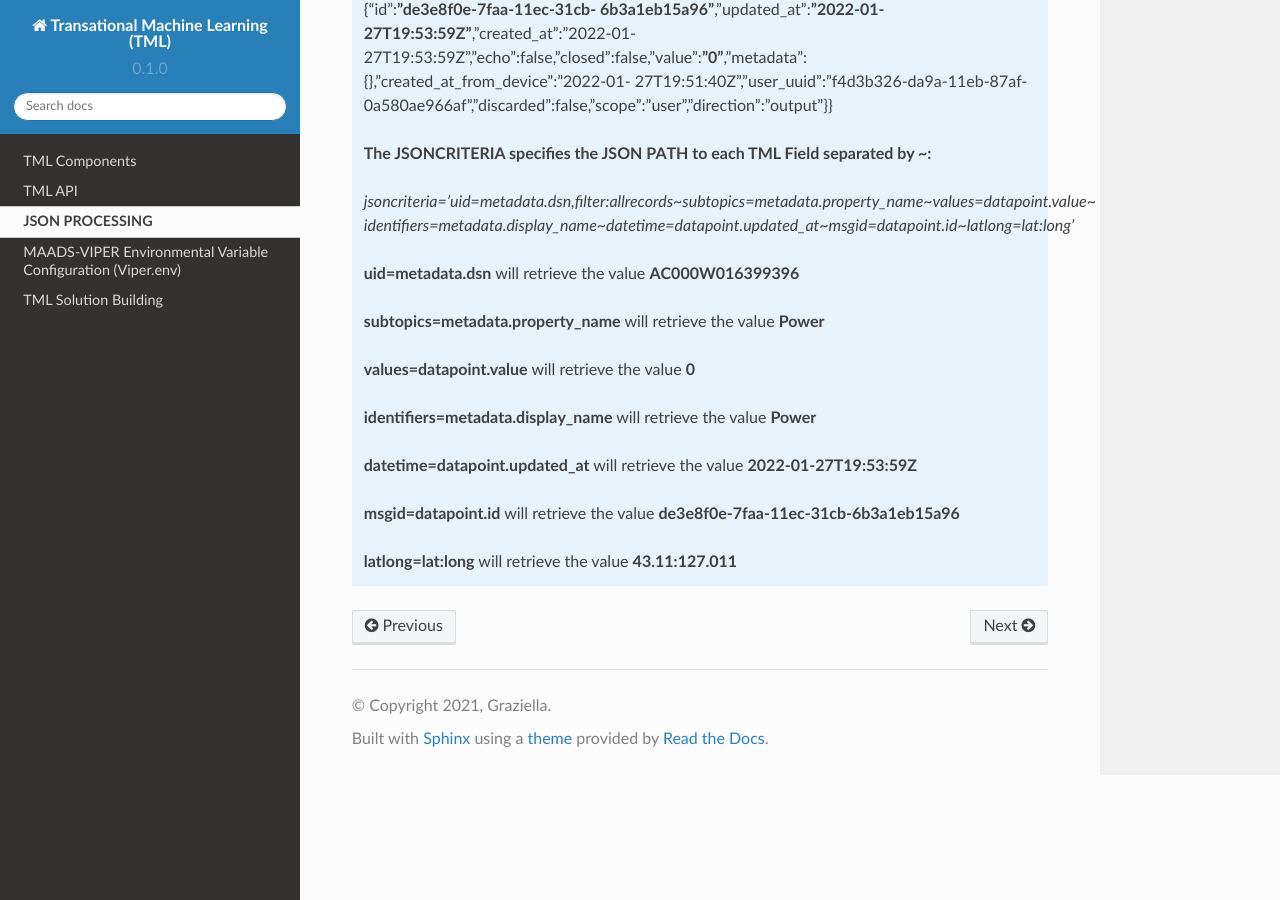
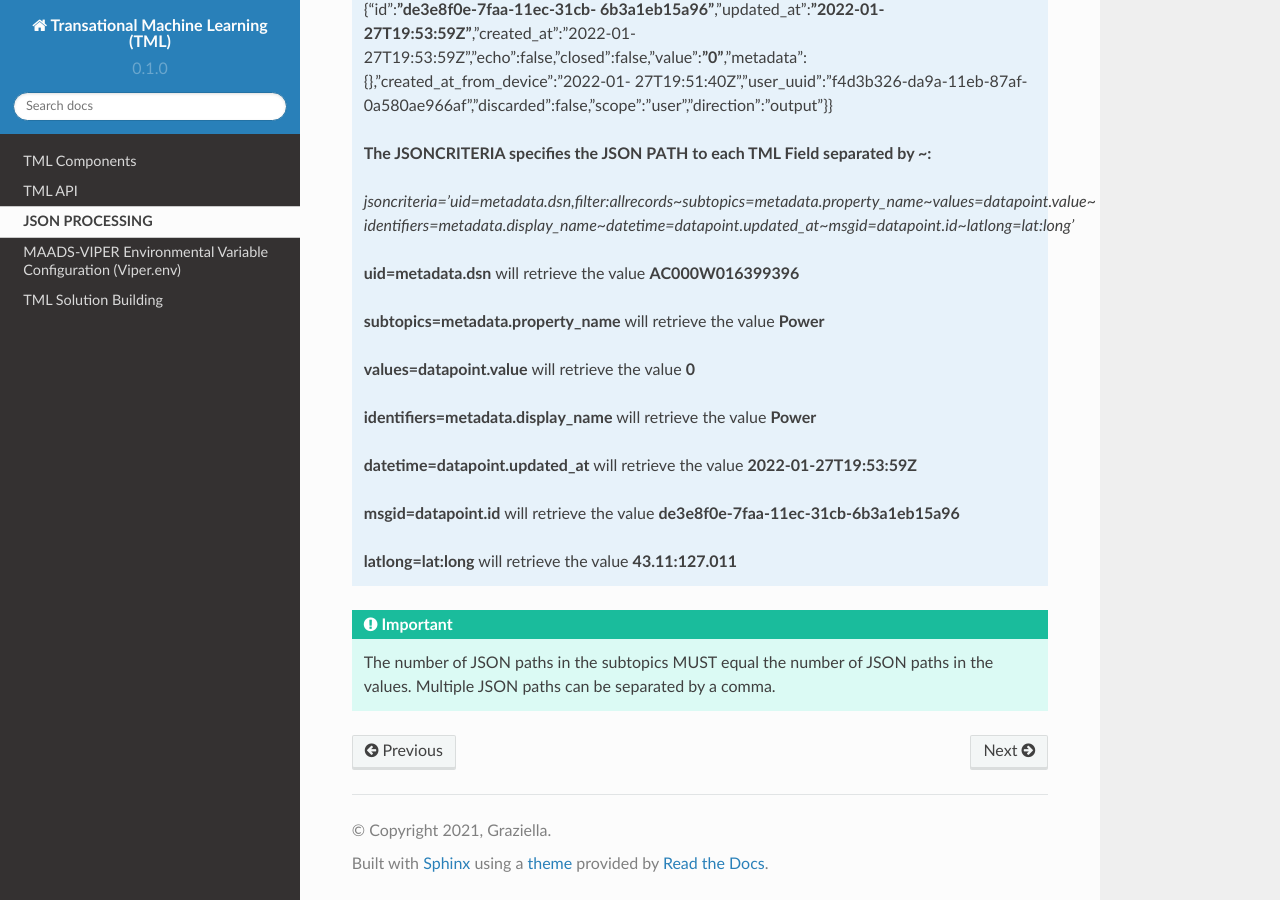
Before and after one commit to smaurice101/readthedocs, a Sphinx documentation site: the page built from docs/source/jsonprocessing.rst, in a window 1280 px wide and 900 px high, scrolled down 900 px. Built offline with Sphinx 7.4.7 and the Read the Docs theme 2.0.0, drawn with Linux system fonts in a browser that asks for light colours.

Commit message:
Update jsonprocessing.rst

```diff
--- a/docs/source/jsonprocessing.rst
+++ b/docs/source/jsonprocessing.rst
@@ -53,3 +53,6 @@ TML requires the following - as shown in the table below. We will go though an e
    **msgid=datapoint.id** will retrieve the value **de3e8f0e-7faa-11ec-31cb-6b3a1eb15a96**
 
    **latlong=lat:long** will retrieve the value **43.11:127.011**
+
+.. important::
+   The number of JSON paths in the subtopics MUST equal the number of JSON paths in the values.  Multiple JSON paths can be separated by a comma.
```
